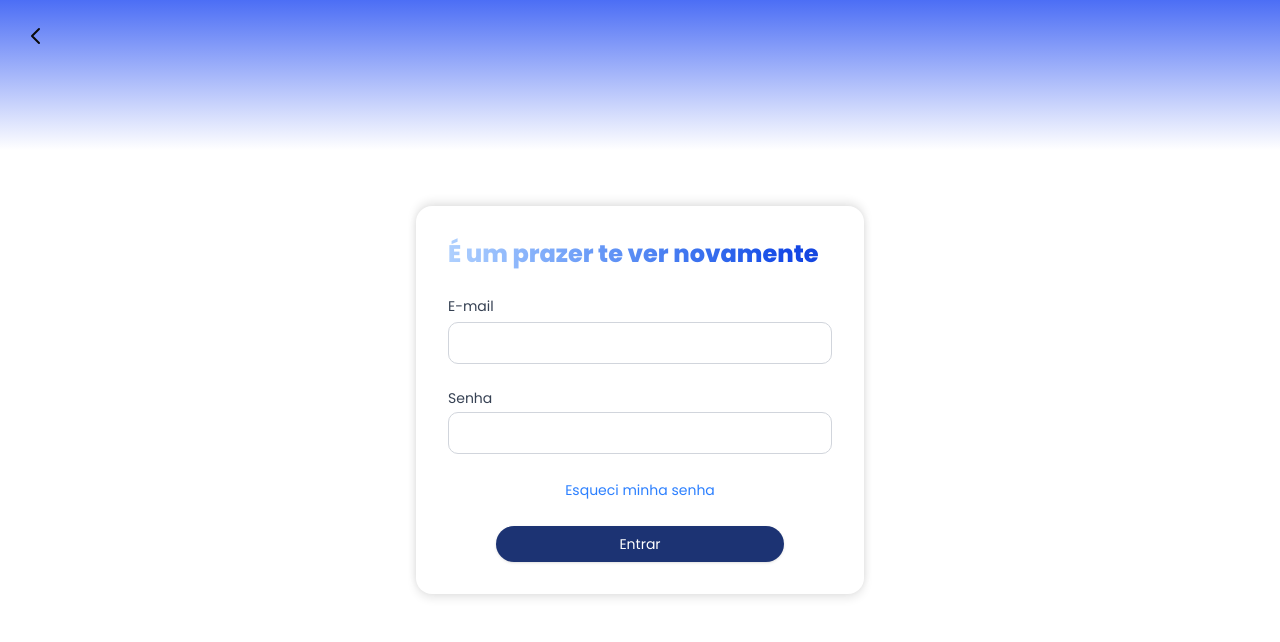
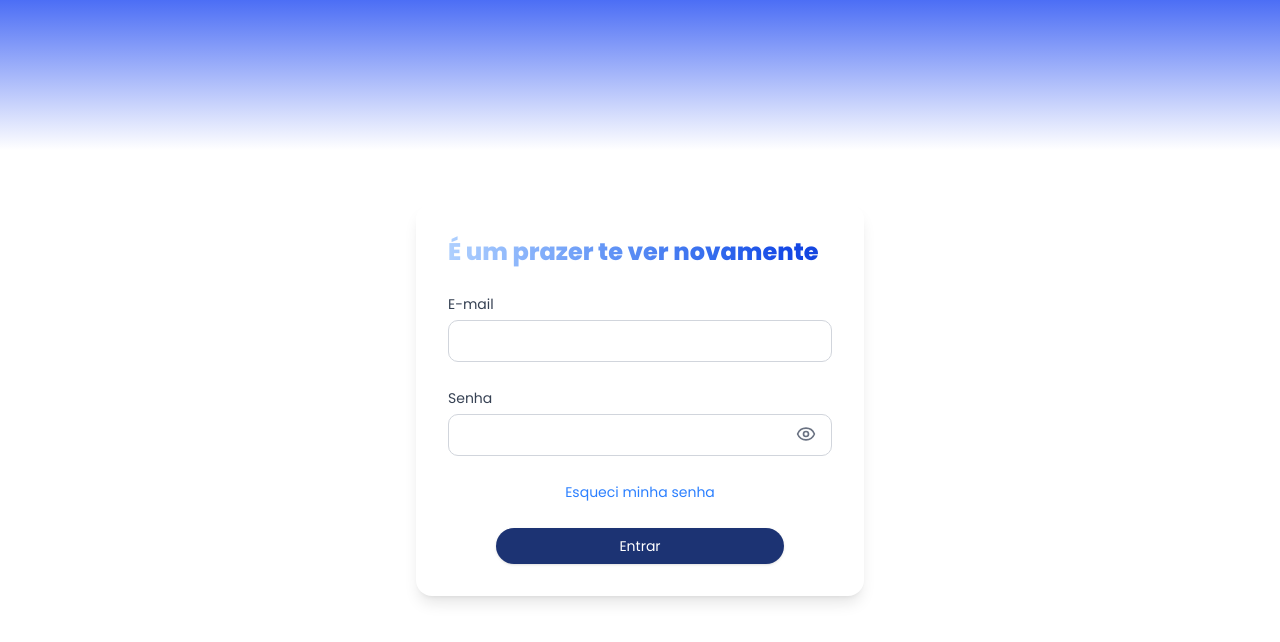
Before and after one commit to CODEPLAY-Fatec/API-ADS-4-Sem-Fatec, a Next.js app in the folder frontend/: page /login in a window 1280 px wide. Shown: the top 642 px of the page. Built offline with nearby package versions, Linux system fonts and the light colour scheme.

Commit message:
Ajustes no schema e add "toggle password visibility"

```diff
--- a/frontend/created-components/loginForm.tsx
+++ b/frontend/created-components/loginForm.tsx
@@ -6,14 +6,14 @@ import { useRouter } from "next/navigation";
 import { Button } from "@/components/ui/button";
 import { Label } from "@/components/ui/label";
 import GradientText from "./GradientText";
-import FadeIn from "./FadeIn";
-import toast from "react-hot-toast"; // Importe o toast
 import EmergeIn from "./EmergeIn";
+import { Eye, EyeOff } from "lucide-react";
 
 const LoginForm: React.FC = () => {
   const router = useRouter();
   const [formData, setFormData] = useState({ email: "", password: "" });
   const [loading, setLoading] = useState(false);
+  const [showPassword, setShowPassword] = useState(false);
 
   const handleChange = (e: React.ChangeEvent<HTMLInputElement>) => {
     const { name, value } = e.target;
@@ -25,23 +25,14 @@ const LoginForm: React.FC = () => {
 
   const handleSubmit = async (e: React.FormEvent) => {
     e.preventDefault();
-
-    // Validação dos campos
-    if (!formData.email || !formData.password) {
-      toast.error("Por favor, preencha todos os campos.");
-      return;
-    }
-
     setLoading(true);
     try {
       await axios.post("/api/login", formData, { withCredentials: true });
-      toast.success("Login realizado com sucesso!"); // Mensagem de sucesso
-      router.push("/projetos");
+      router.push("/Projetos");
     } catch (error) {
       console.error("Erro no login:", error);
-      toast.error("E-mail ou senha incorretos."); // Mensagem de erro
     } finally {
-      setLoading(false); // encerrar o carregamento
+      setLoading(false);
       setFormData({ email: "", password: "" });
     }
   };
@@ -49,35 +40,11 @@ const LoginForm: React.FC = () => {
   return (
     <EmergeIn>
       <div className="flex min-h-screen items-center justify-center px-6">
-        <button
-          type="button"
-          onClick={() => router.push("/")}
-          className="absolute left-4 top-4 p-2"
-        >
-          <svg
-            width="24"
-            height="24"
-            viewBox="0 0 24 24"
-            fill="none"
-            xmlns="http://www.w3.org/2000/svg"
-          >
-            <path
-              strokeLinecap="round"
-              strokeLinejoin="round"
-              strokeWidth="2"
-              stroke="currentColor"
-              d="M15 19l-7-7 7-7"
-            />
-          </svg>
-        </button>
-
-        <div className="w-full max-w-md rounded-2xl bg-white p-8 shadow-[0px_4px_10px_rgba(0,0,0,0.1),_0px_-4px_10px_rgba(0,0,0,0.1)]">
+        <div className="w-full max-w-md rounded-2xl bg-white p-8 shadow-lg">
           <GradientText>É um prazer te ver novamente</GradientText>
           <form onSubmit={handleSubmit} className="mt-6 space-y-6">
             <div>
-              <Label htmlFor="email" className="text-gray-700">
-                E-mail
-              </Label>
+              <Label htmlFor="email" className="text-gray-700">E-mail</Label>
               <input
                 type="email"
                 id="email"
@@ -89,22 +56,24 @@ const LoginForm: React.FC = () => {
               />
             </div>
 
-            <div>
-              <Label
-                htmlFor="password"
-                className="block text-sm font-medium text-gray-700"
-              >
-                Senha
-              </Label>
+            <div className="relative">
+              <Label htmlFor="password" className="text-gray-700">Senha</Label>
               <input
-                type="password"
+                type={showPassword ? "text" : "password"}
                 id="password"
                 name="password"
                 value={formData.password}
                 onChange={handleChange}
                 required
-                className="mt-1 w-full rounded-lg border border-gray-300 p-2"
+                className="mt-1 w-full rounded-lg border border-gray-300 p-2 pr-10"
               />
+              <button
+                type="button"
+                onClick={() => setShowPassword(!showPassword)}
+                className="absolute inset-y-0 right-3 flex items-center text-gray-500 h-24 pr-1"
+              >
+                {showPassword ? <EyeOff size={20} /> : <Eye size={20} />}
+              </button>
             </div>
 
             <div className="text-center">
--- a/frontend/created-components/registerForm.tsx
+++ b/frontend/created-components/registerForm.tsx
@@ -7,7 +7,7 @@ import { Button } from "@/components/ui/button";
 import { Label } from "@/components/ui/label";
 import GradientText from "./GradientText";
 import EmergeIn from "./EmergeIn";
-import toast from "react-hot-toast";
+import { Eye, EyeOff } from "lucide-react";
 
 const RegisterForm: React.FC = () => {
     const router = useRouter();
@@ -18,6 +18,7 @@ const RegisterForm: React.FC = () => {
         password: "",
     });
     const [loading, setLoading] = useState(false);
+    const [showPassword, setShowPassword] = useState(false);
 
     const handleChange = (e: React.ChangeEvent<HTMLInputElement>) => {
         const { name, value } = e.target;
@@ -30,20 +31,19 @@ const RegisterForm: React.FC = () => {
     const handleSubmit = async (e: React.FormEvent) => {
         e.preventDefault();
 
-
         if (!formData.name || !formData.email || !formData.phoneNumber || !formData.password) {
-            toast.error("Por favor, preencha todos os campos.");
+            alert("Por favor, preencha todos os campos.");
             return;
         }
 
         setLoading(true);
         try {
             await axios.post("/api/users", formData, { withCredentials: true });
-            toast.success("Cadastro realizado com sucesso!");
-            router.push("/login"); // Redirecionar para a página de login
+            alert("Cadastro realizado com sucesso!");
+            router.push("/login");
         } catch (error) {
             console.error("Erro ao cadastrar o usuário", error);
-            toast.error("Erro ao realizar o cadastro. Tente novamente.");
+            alert("Erro ao realizar o cadastro. Tente novamente.");
         } finally {
             setLoading(false);
             setFormData({
@@ -58,29 +58,7 @@ const RegisterForm: React.FC = () => {
     return (
         <EmergeIn>
             <div className="flex min-h-screen items-center justify-center px-6">
-                <button
-                    type="button"
-                    onClick={() => router.push("/")}
-                    className="absolute left-4 top-4 p-2"
-                >
-                    <svg
-                        width="24"
-                        height="24"
-                        viewBox="0 0 24 24"
-                        fill="none"
-                        xmlns="http://www.w3.org/2000/svg"
-                    >
-                        <path
-                            strokeLinecap="round"
-                            strokeLinejoin="round"
-                            strokeWidth="2"
-                            stroke="currentColor"
-                            d="M15 19l-7-7 7-7"
-                        />
-                    </svg>
-                </button>
-
-                <div className="w-full max-w-md rounded-2xl bg-white p-8 shadow-[0px_4px_10px_rgba(0,0,0,0.1),_0px_-4px_10px_rgba(0,0,0,0.1)]">
+                <div className="w-full max-w-md rounded-2xl bg-white p-8 shadow-lg">
                     <GradientText>Crie sua conta</GradientText>
                     <form onSubmit={handleSubmit} className="mt-6 space-y-6">
                         <div>
@@ -122,17 +100,24 @@ const RegisterForm: React.FC = () => {
                             />
                         </div>
 
-                        <div>
-                            <Label htmlFor="password" className="block text-sm font-medium text-gray-700">Senha</Label>
+                        <div className="relative">
+                            <Label htmlFor="password" className="text-gray-700">Senha</Label>
                             <input
-                                type="password"
+                                type={showPassword ? "text" : "password"}
                                 id="password"
                                 name="password"
                                 value={formData.password}
                                 onChange={handleChange}
                                 required
-                                className="mt-1 w-full rounded-lg border border-gray-300 p-2"
+                                className="mt-1 w-full rounded-lg border border-gray-300 p-2 pr-10"
                             />
+                            <button
+                                type="button"
+                                onClick={() => setShowPassword(!showPassword)}
+                                className="absolute inset-y-0 right-3 flex items-center text-gray-500 h-24 pr-2"
+                            >
+                                {showPassword ? <EyeOff size={20} /> : <Eye size={20} />}
+                            </button>
                         </div>
 
                         <div className="text-center">
```
Also changed, not shown: 1 other file (tests, documents, lock files or other folders).
